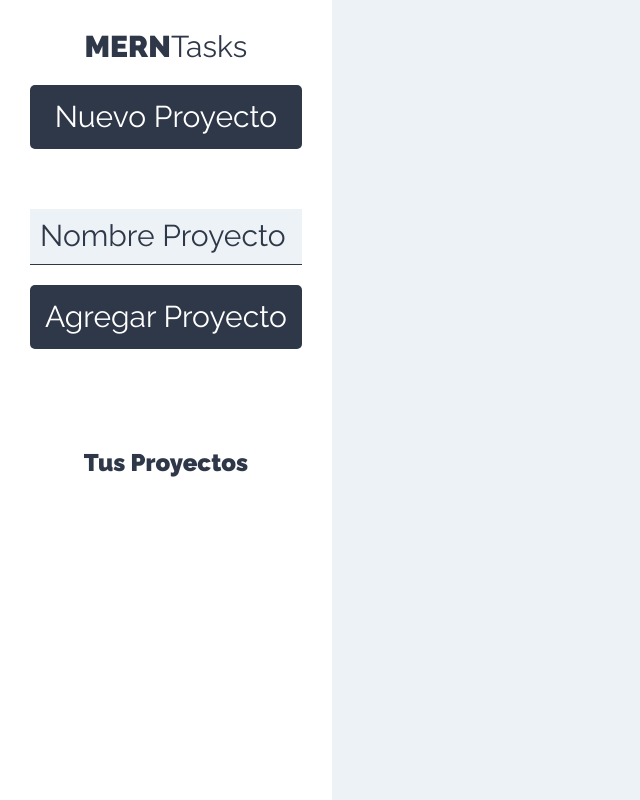
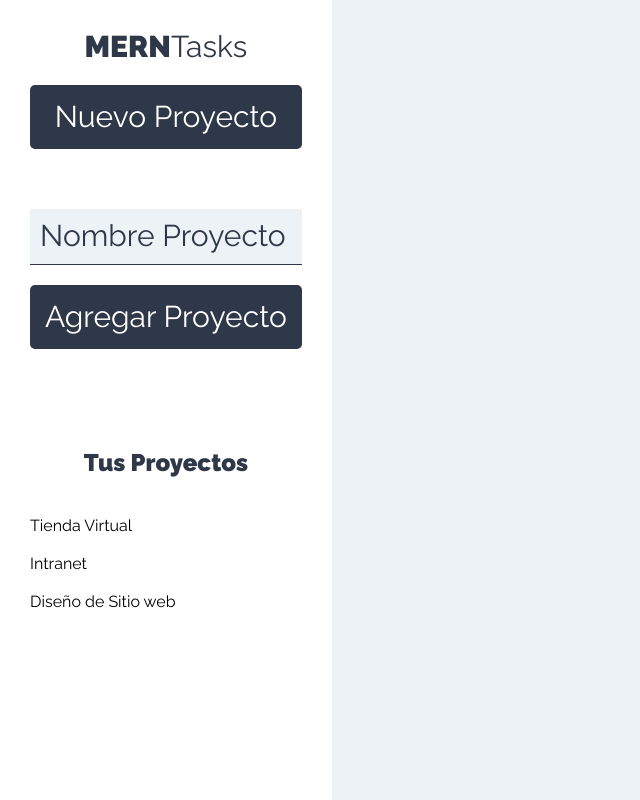
Before and after one commit to zesaru/MERNTaskFront, a React (Create React App) app: page /proyectos in a window 1280 px wide. Shown: the whole page, without its empty margins (0-640 px from the left). Built offline with nearby package versions, Linux system fonts and the light colour scheme.

Commit message:
Listando los Proyectos Creados

```diff
--- a/src/App.js
+++ b/src/App.js
@@ -2,7 +2,7 @@
 import { BrowserRouter as Router, Route, Switch } from "react-router-dom";
 import Login from "./components/auth/Login";
 import NuevaCuenta from "./components/auth/NuevaCuenta";
-import Proyecto from "./components/proyectos/Proyecto";
+import Proyectos from "./components/proyectos/Proyectos";
 
 function App() {
   return (
@@ -10,7 +10,7 @@
       <Switch>
         <Route exact path="/" component={Login} />
         <Route exact path="/nueva-cuenta" component={NuevaCuenta} />
-        <Route exact path="/proyectos" component={Proyecto} />
+        <Route exact path="/proyectos" component={Proyectos} />
       </Switch>
     </Router>
   );
--- a/src/components/layout/SideBar.js
+++ b/src/components/layout/SideBar.js
@@ -1,5 +1,6 @@
 import React from "react";
 import NuevoProyecto from "../proyectos/NuevoProyecto";
+import ListadoProyectos from "../proyectos/ListadoProyectos";
 
 const SideBar = () => {
   return (
@@ -10,6 +11,7 @@
       </h1>
       <div className="proyectos">
         <h2>Tus Proyectos</h2>
+        <ListadoProyectos />
       </div>
     </aside>
   );
--- /dev/null
+++ b/src/components/proyectos/ListadoProyectos.js
@@ -0,0 +1,20 @@
+import React from "react";
+import Proyecto from "./Proyecto";
+
+const ListadoProyectos = () => {
+  const proyectos = [
+    { nombre: "Tienda Virtual" },
+    { nombre: "Intranet" },
+    { nombre: "Diseño de Sitio web" }
+  ];
+
+  return (
+    <ul className="listado-proyectos">
+      {proyectos.map(proyecto => (
+        <Proyecto proyecto={proyecto} />
+      ))}
+    </ul>
+  );
+};
+
+export default ListadoProyectos;
--- a/src/components/proyectos/Proyecto.js
+++ b/src/components/proyectos/Proyecto.js
@@ -1,17 +1,12 @@
 import React from "react";
-import Sidebar from "../layout/SideBar";
 
-const Proyecto = () => {
+const Proyecto = ({ proyecto }) => {
   return (
-    <div className="contenedor-app">
-      <Sidebar />
-
-      <div className="seccion-principal">
-        <main>
-          <div className="contenedor-tareas"></div>
-        </main>
-      </div>
-    </div>
+    <li>
+      <button type="button" className="btn btn-blank">
+        {proyecto.nombre}
+      </button>
+    </li>
   );
 };
 
--- /dev/null
+++ b/src/components/proyectos/Proyectos.js
@@ -0,0 +1,18 @@
+import React from "react";
+import Sidebar from "../layout/SideBar";
+
+const Proyecto = () => {
+  return (
+    <div className="contenedor-app">
+      <Sidebar />
+
+      <div className="seccion-principal">
+        <main>
+          <div className="contenedor-tareas"></div>
+        </main>
+      </div>
+    </div>
+  );
+};
+
+export default Proyecto;
```
